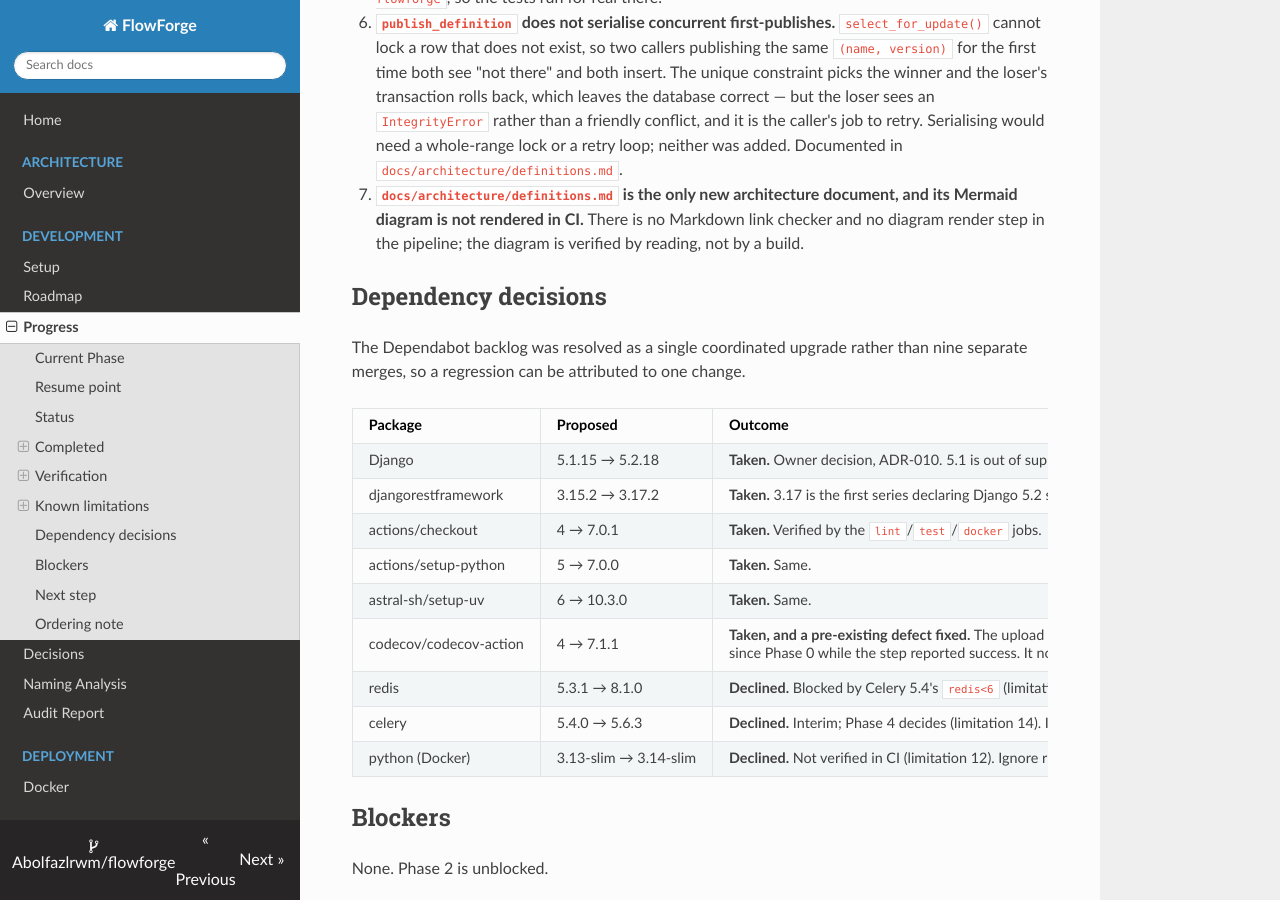
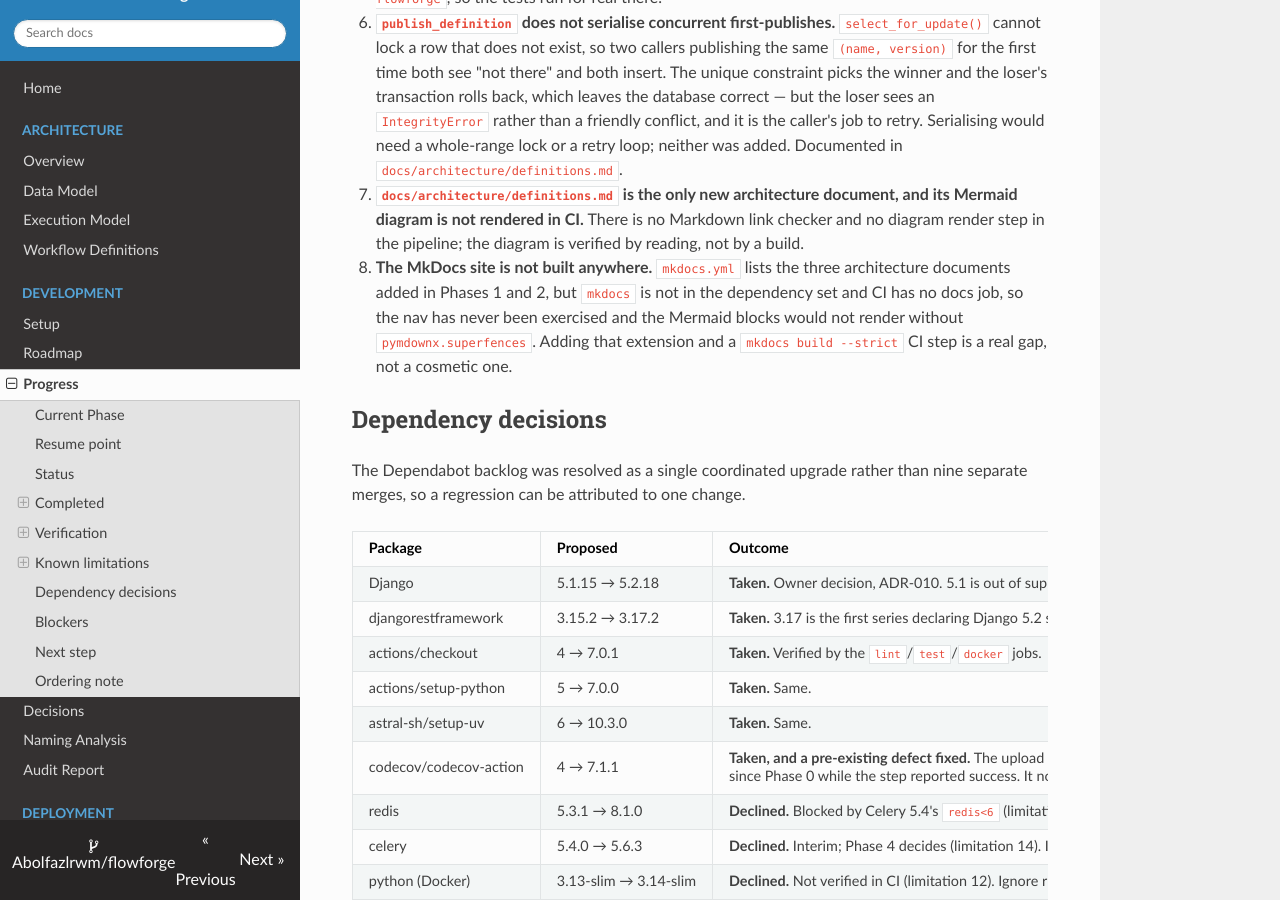
Before and after one commit to Abolfazlrwm/flowforge, an MkDocs documentation site: the page built from docs/development/PROGRESS.md, in a window 1280 px wide and 900 px high, scrolled down 7687 px. Built offline with MkDocs 1.6.1, drawn with Linux system fonts in a browser that asks for light colours; nearby versions of some CDN libraries.

Commit message:
docs(readme): stop claiming Phase 0 when two phases have shipped
The README still said "Status: Phase 0 of 11 — engineering foundation only.
There is no workflow engine yet", and its capability table marked state
machines, leases and fencing tokens as "Not implemented (Phase 1)". Both
Phases 1 and 2 are merged and released, so the front page was understating
what exists — which is a documentation defect in the same way an overclaim
would be.

The table now separates what Phase 1 and Phase 2 actually delivered from what
is still missing, and the delivery-properties table is corrected where the
design changed: concurrent claiming is a conditional UPDATE where the database
decides the winner, not SELECT ... FOR UPDATE SKIP LOCKED, and that shipped in
Phase 1.

mkdocs.yml gains the three architecture documents. It is listed in the new
limitation 19 rather than presented as verified: mkdocs is not in the
dependency set and CI has no docs job, so that nav has never been built and
the Mermaid blocks would not render without pymdownx.superfences.

```diff
--- a/docs/development/PROGRESS.md
+++ b/docs/development/PROGRESS.md
@@ -342,6 +342,12 @@
     and its Mermaid diagram is not rendered in CI.** There is no Markdown link
     checker and no diagram render step in the pipeline; the diagram is verified
     by reading, not by a build.
+19. **The MkDocs site is not built anywhere.** `mkdocs.yml` lists the three
+    architecture documents added in Phases 1 and 2, but `mkdocs` is not in the
+    dependency set and CI has no docs job, so the nav has never been exercised
+    and the Mermaid blocks would not render without `pymdownx.superfences`.
+    Adding that extension and a `mkdocs build --strict` CI step is a real gap,
+    not a cosmetic one.
 
 ## Dependency decisions
 
--- a/mkdocs.yml
+++ b/mkdocs.yml
@@ -12,6 +12,9 @@
   - Home: index.md
   - Architecture:
       - Overview: architecture/overview.md
+      - Data Model: architecture/data-model.md
+      - Execution Model: architecture/execution-model.md
+      - Workflow Definitions: architecture/definitions.md
   - Development:
       - Setup: development/setup.md
       - Roadmap: development/ROADMAP.md
```
Also changed, not shown: README.md (+17 -11 lines).
